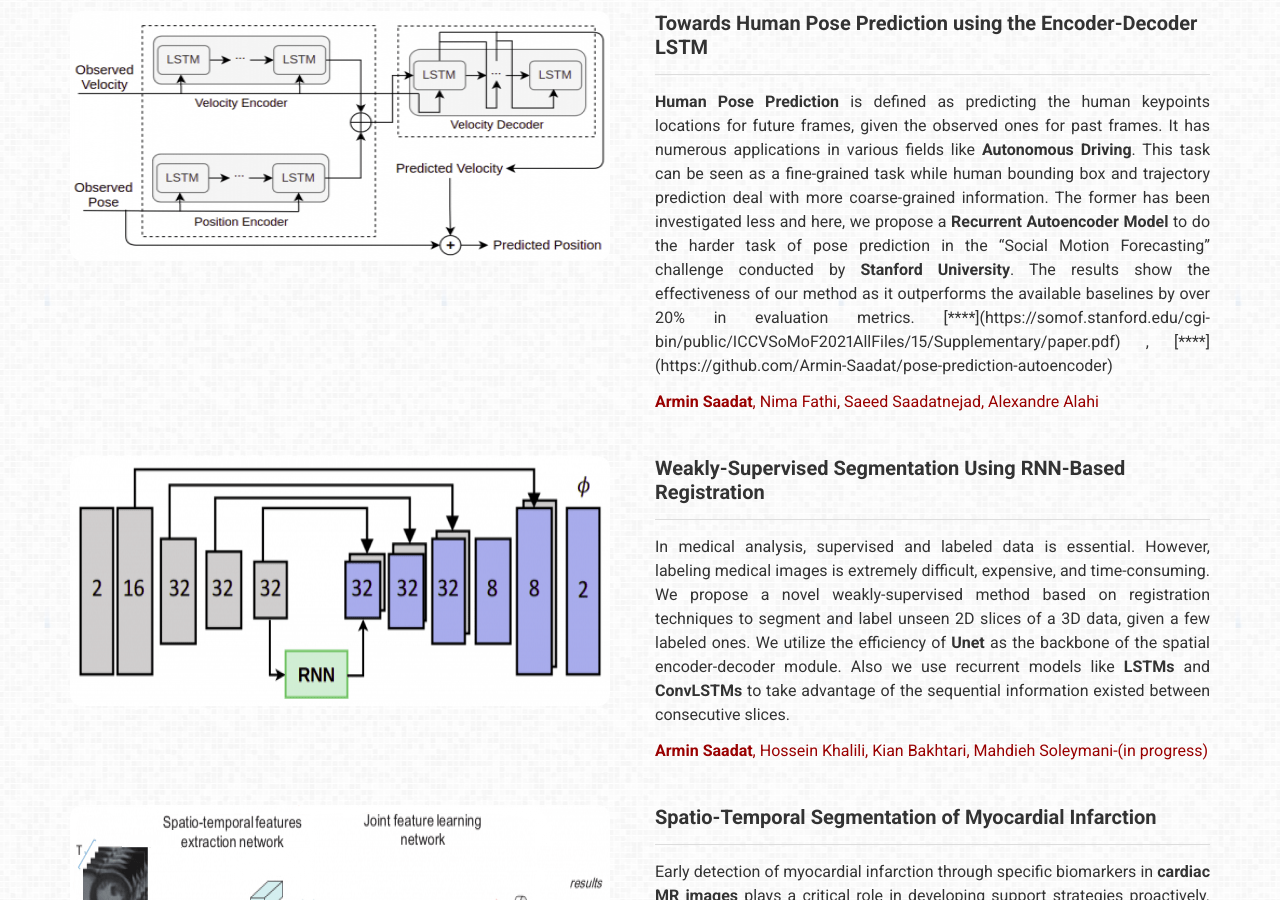
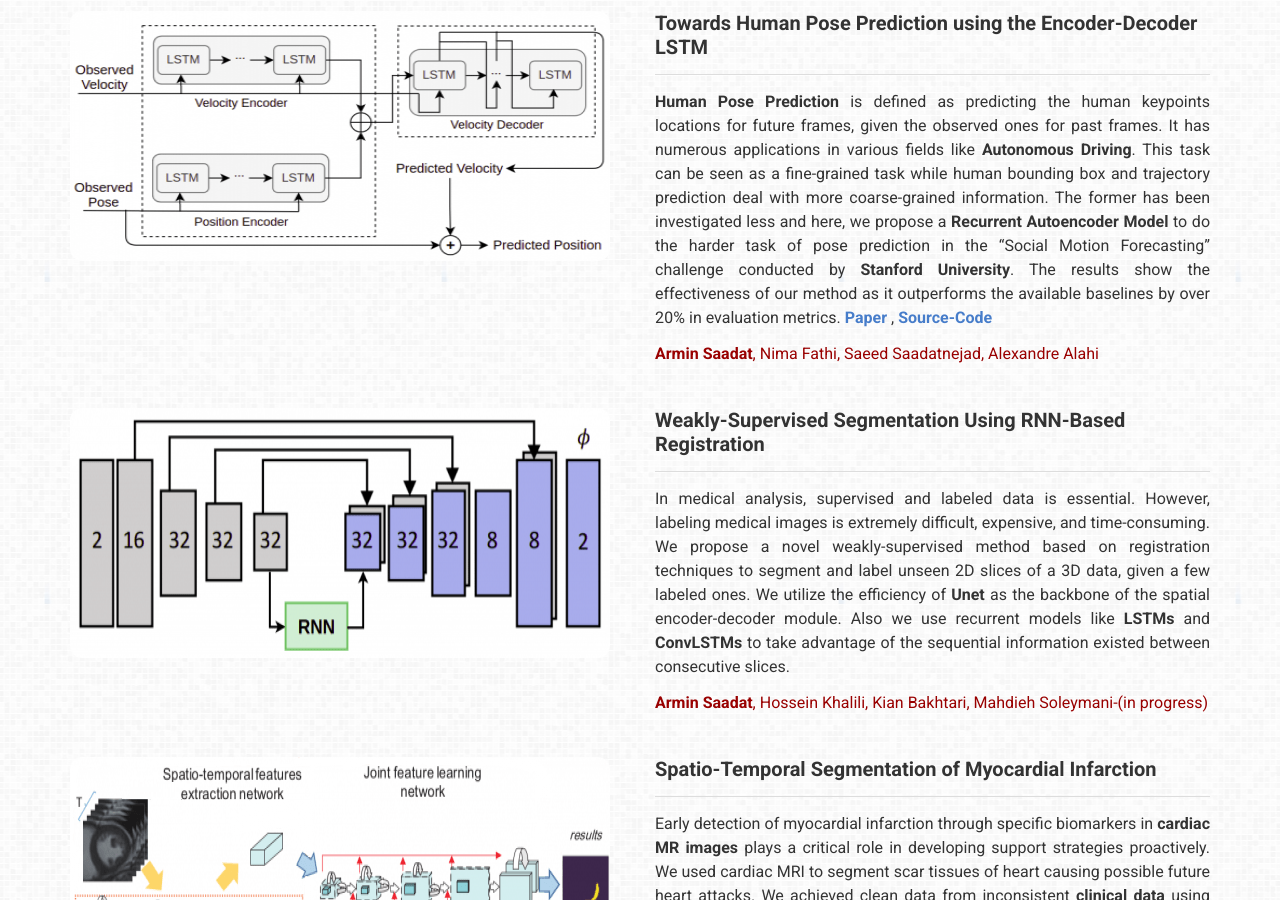
Before and after one commit to Armin-Saadat/Armin-Saadat.github.io, a Jekyll site: the page built from index.md, in a window 1280 px wide and 900 px high, scrolled down 626 px. Built offline with Jekyll 4.4.1, drawn with Linux system fonts in a browser that asks for light colours; a style sheet for code colours, icons or effects is not loaded.

Commit message:
update paper link

```diff
--- a/_data/projects.yml
+++ b/_data/projects.yml
@@ -10,9 +10,9 @@
     This task can be seen as a fine-grained task while human bounding box and trajectory prediction deal with more coarse-grained information.
     The former has been investigated less and here, we propose a **Recurrent Autoencoder Model** to do the harder task of pose prediction in the "Social Motion Forecasting" challenge conducted by **Stanford University**.
     The results show the effectiveness of our method as it outperforms the available baselines by over 20% in evaluation metrics.
-    [**<Paper>**](https://somof.stanford.edu/cgi-bin/public/ICCVSoMoF2021AllFiles/15/Supplementary/paper.pdf)
+    [**Paper**](https://somof.stanford.edu/cgi-bin/public/ICCVSoMoF2021AllFiles/15/Supplementary/paper.pdf)
     ,
-    [**<Source-Code>**](https://github.com/Armin-Saadat/pose-prediction-autoencoder)
+    [**Source-Code**](https://github.com/Armin-Saadat/pose-prediction-autoencoder)
 
 
 
```
